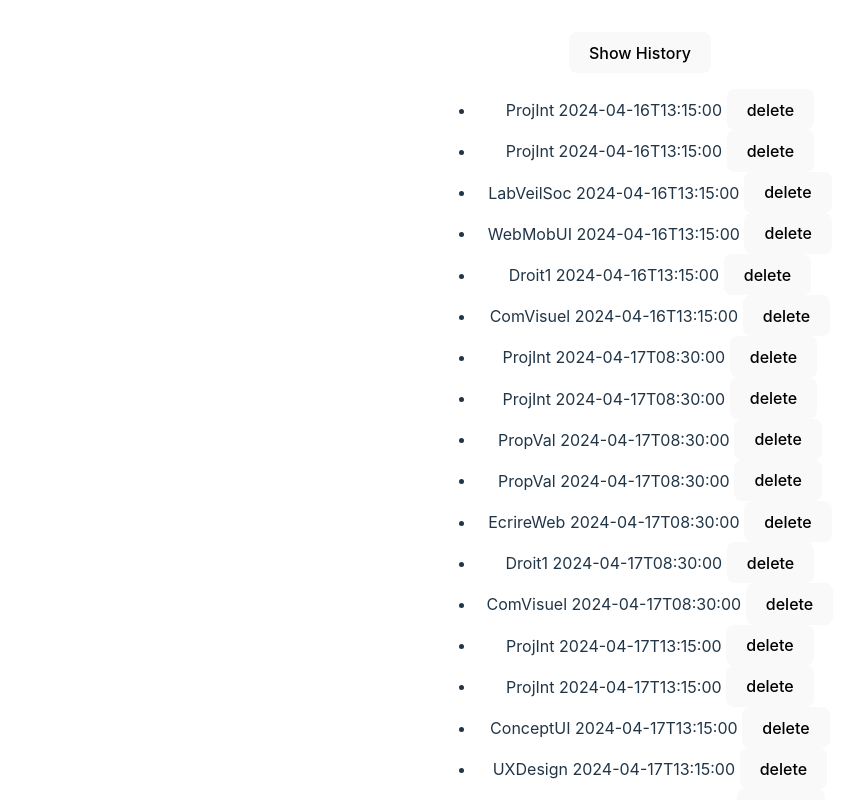
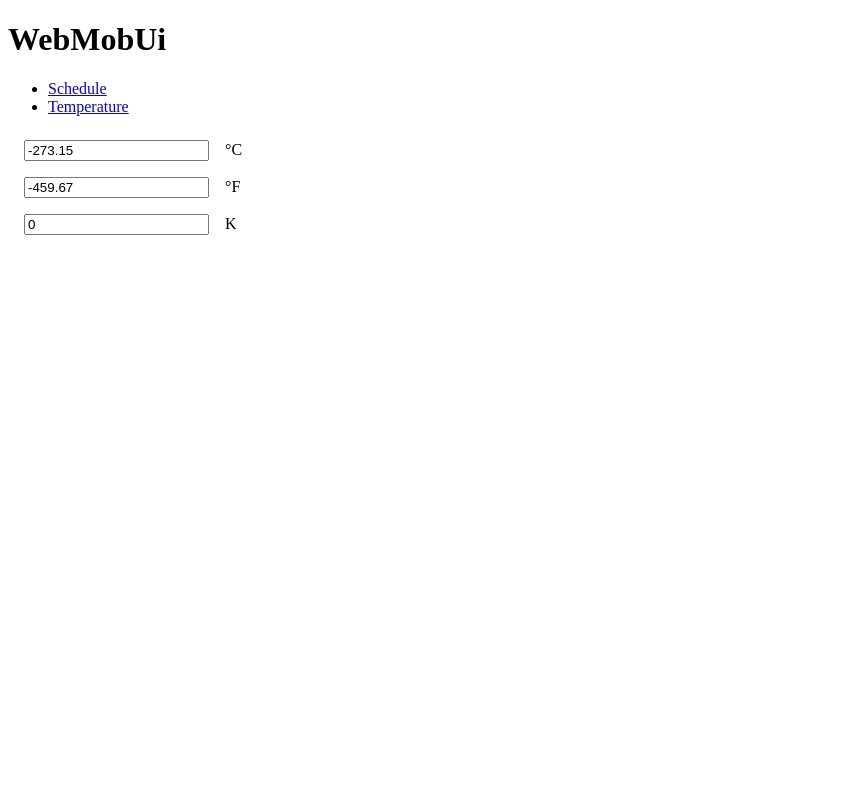
Before and after one commit to Chabloz/webmobui-im51-1, a Vue app: page / in a window 1280 px wide. Shown: the top 800 px of the page, without its empty margins (0-868 px from the left). Built offline with nearby package versions, Linux system fonts and the light colour scheme.

Commit message:
add route example

```diff
--- /dev/null
+++ b/src/App.vue
@@ -0,0 +1,34 @@
+<script setup>
+  import { ref, watch, computed } from 'vue';
+
+  import TheHeader from './components/TheHeader.vue';
+  import TheNav from './components/TheNav.vue';
+  import AppSchedule from './AppSchedule.vue';
+  import AppTemperature from './AppTemperature.vue';
+
+  const routes = {
+    '#schedule': AppSchedule,
+    '#temperature': AppTemperature,
+  }
+
+  const currentPath = ref(window.location.hash);
+
+  window.addEventListener('hashchange', () => {
+    currentPath.value = window.location.hash;
+  })
+
+  const currentView = computed(() => {
+    return routes[currentPath.value] ?? AppTemperature;
+  })
+
+</script>
+
+<template>
+  <TheHeader />
+  <TheNav />
+  <component :is="currentView" />
+</template>
+
+<style scoped>
+
+</style>
--- /dev/null
+++ b/src/components/TheHeader.vue
@@ -0,0 +1,13 @@
+<script setup>
+
+</script>
+
+<template>
+  <header>
+    <h1>WebMobUi</h1>
+  </header>
+</template>
+
+<style scoped>
+
+</style>
--- /dev/null
+++ b/src/components/TheNav.vue
@@ -0,0 +1,18 @@
+<script setup>
+
+</script>
+
+<template>
+  <ul>
+    <li>
+      <a href="#schedule">Schedule</a>
+    </li>
+    <li>
+      <a href="#temperature">Temperature</a>
+    </li>
+  </ul>
+</template>
+
+<style scoped>
+
+</style>
--- a/src/main.js
+++ b/src/main.js
@@ -1,6 +1,4 @@
 import { createApp } from 'vue';
-import './style.css';
-// import App from './AppTemperature.vue';
-import App from './AppSchedule.vue';
+import App from './App.vue';
 
 createApp(App).mount('#app');
```
